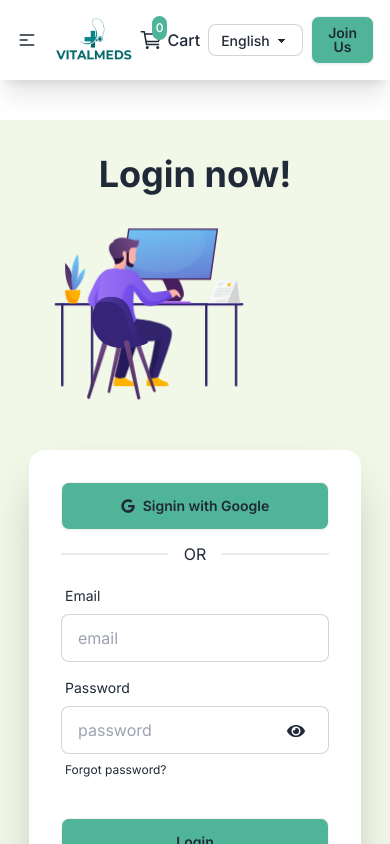
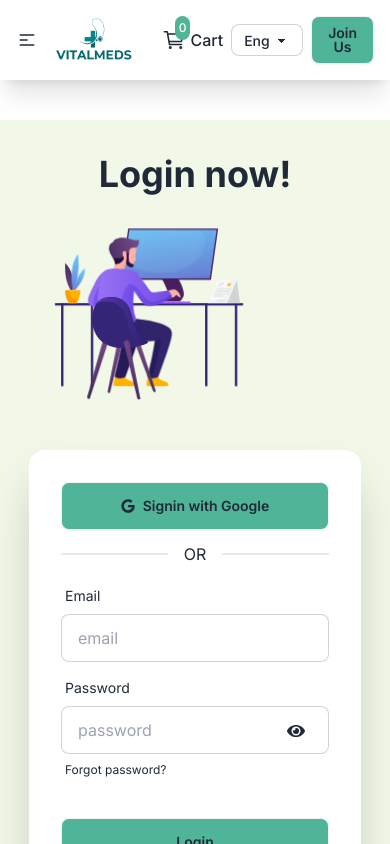
Before and after one commit to Arrafi2644/VitalMeds-Client, a React (Vite) app: page /login in a window 390 px wide. Shown: the top 844 px of the page. Built offline with nearby package versions, Linux system fonts and the light colour scheme; no server answers.

Commit message:
Make responsive banner

```diff
--- a/index.html
+++ b/index.html
@@ -1,5 +1,5 @@
 <!doctype html>
-<html lang="en">
+<html lang="en" data-theme="light">
   <head>
     <meta charset="UTF-8" />
     <link rel="icon" type="image/svg+xml" href="/src/assets/vitalmeds-fav.png" />
--- a/src/pages/Home/Banner/Banner.jsx
+++ b/src/pages/Home/Banner/Banner.jsx
@@ -52,7 +52,7 @@ const Banner = () => {
 
        {
         advertises.map(advertise => <SwiperSlide key={advertise._id} >
-          <div className='bg-primary rounded-md p-10 w-full text-white flex justify-center items-center gap-2'>
+          <div className='bg-primary rounded-md p-10 w-full h-72 text-white flex flex-col md:flex-row justify-center items-center gap-2'>
             <img className='w-32 h-32 object-cover rounded-md' src={advertise.image} alt="" />
             <div>
               <h2 className='font-bold text-xl'>{advertise.name}</h2>
--- a/src/shared/Navbar/Navbar.jsx
+++ b/src/shared/Navbar/Navbar.jsx
@@ -75,8 +75,8 @@ const Navbar = () => {
           </Link>
 
           <select className="select select-bordered select-sm">
-            <option defaultValue='english'>English</option>
-            <option value='bangla'>Bangla</option>
+            <option defaultValue='english'>Eng</option>
+            <option value='bangla'>Ban</option>
           </select>
 
           {
```
